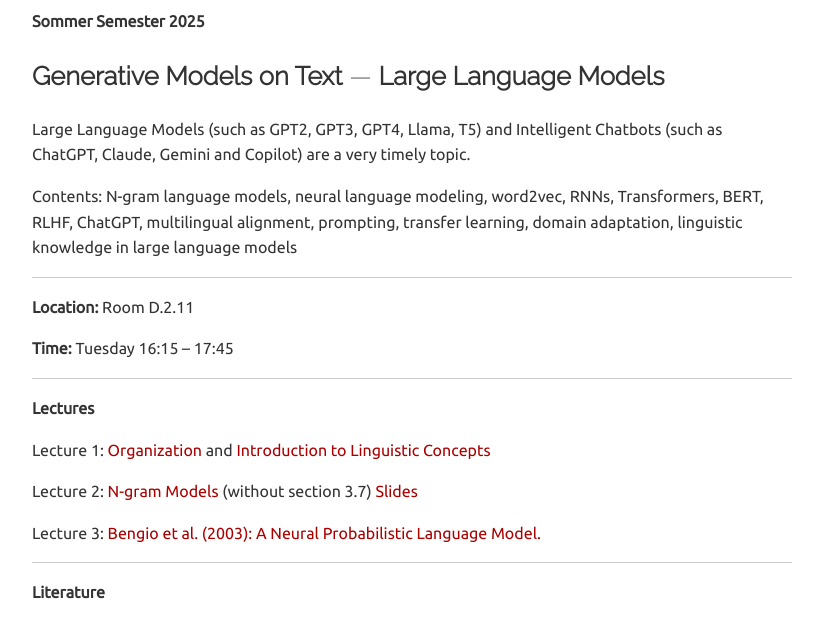
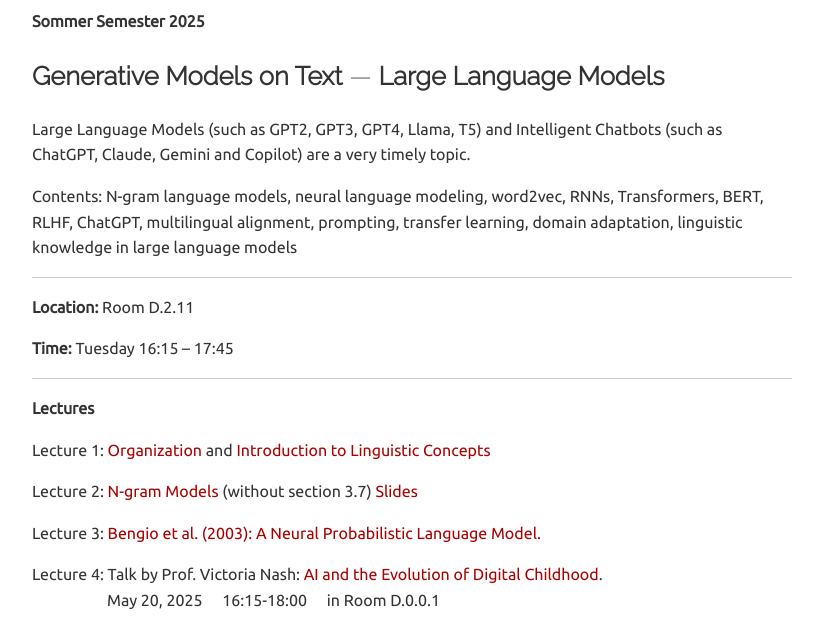
Before and after one commit to mariondimarco/mariondimarco.github.io, a plain HTML site: page teachingsose25/index.html in a window 1280 px wide. Shown: the part 285-904 px from the top of the page, without its empty margins (228-1051 px from the left). Drawn offline with Linux system fonts and the light colour scheme.

Commit message:
Lecture 4

```diff
--- a/teachingsose25/index.html
+++ b/teachingsose25/index.html
@@ -83,6 +83,8 @@ Tuesday 16:15 &ndash; 17:45</p>
 <p>Lecture 2: <a href="https://web.stanford.edu/~jurafsky/slp3/3.pdf">N-gram Models</a> (without section 3.7)
 <a href="https://mariondimarco.github.io/Lectures/lecture_ngrams_SoSe25.pdf">Slides</a></p>
 <p>Lecture 3: <a href="https://www.jmlr.org/papers/volume3/bengio03a/bengio03a.pdf">Bengio et al. (2003): A Neural Probabilistic Language Model.</a></p>
+<p>Lecture 4: Talk by Prof. Victoria Nash: <a href="https://chn.tum.de/event/event/ai-and-evolution-of-digital-childhood">AI and the Evolution of Digital Childhood</a>. <br>
+       May 20, 2025  16:15-18:00  in Room D.0.0.1</p>
 <hr>
 <p><strong>Literature</strong></p>
 <p><a href="https://web.stanford.edu/~jurafsky/slp3/">Speech and Language Processing</a><br>
```
